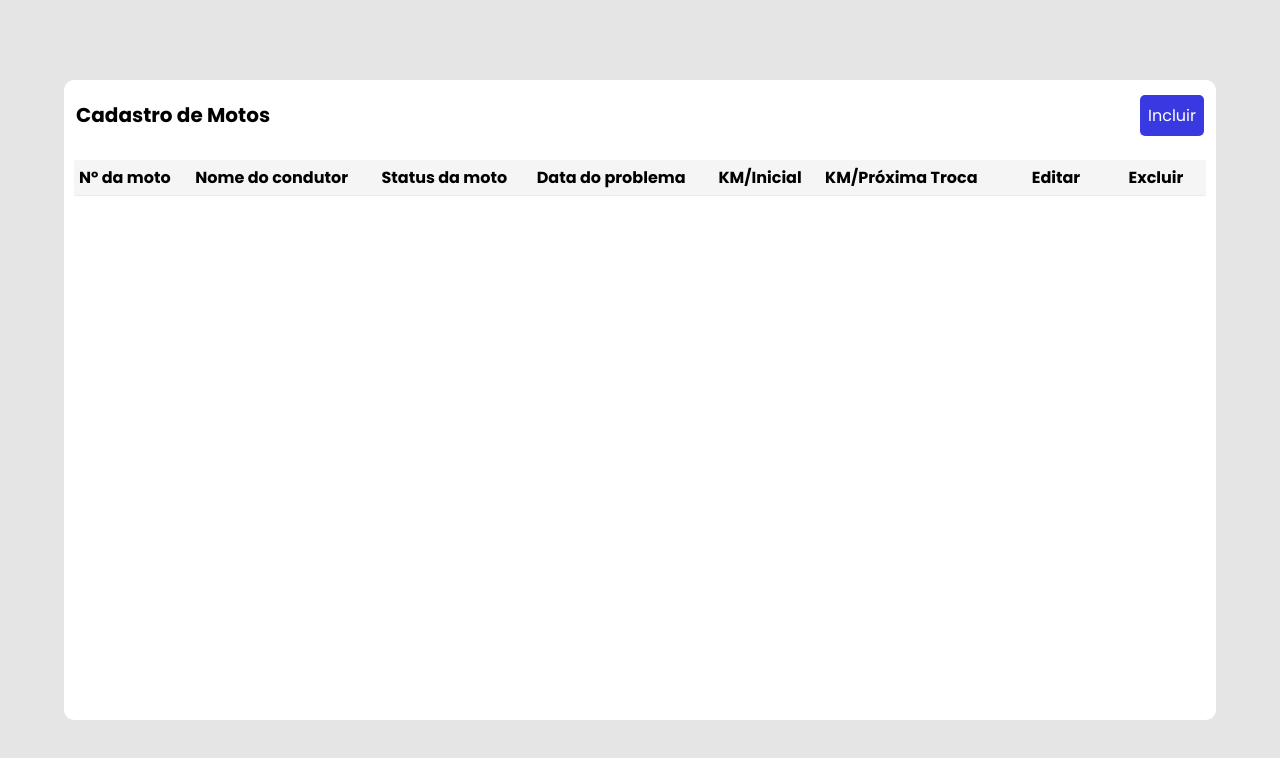
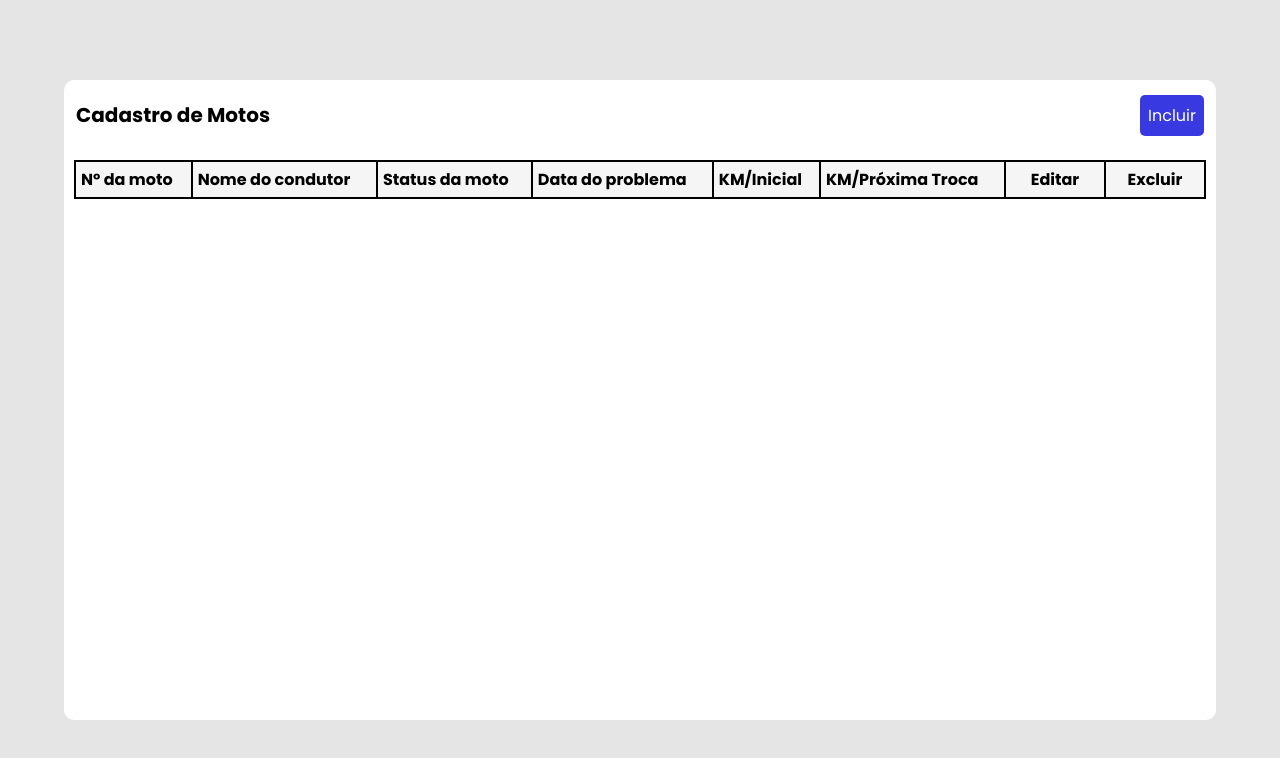
Before and after one commit to ALEXANDRELOPES-DEV/GESTOR.AUMOXARIFADO, a plain HTML site: page index.html in a window 1280 px wide. Drawn offline with nearby package versions, Linux system fonts and the light colour scheme.

Commit message:
Update styles.css

```diff
--- a/styles.css
+++ b/styles.css
@@ -72,10 +72,14 @@ table {
   border-spacing: 10px;
   word-break: break-all;
   border-collapse: collapse;
+  border: 2px solid black;
 }
 
 thead {
   background-color: whitesmoke;
+}
+th {
+    border: 2px solid black;
 }
 
 tr {
```
